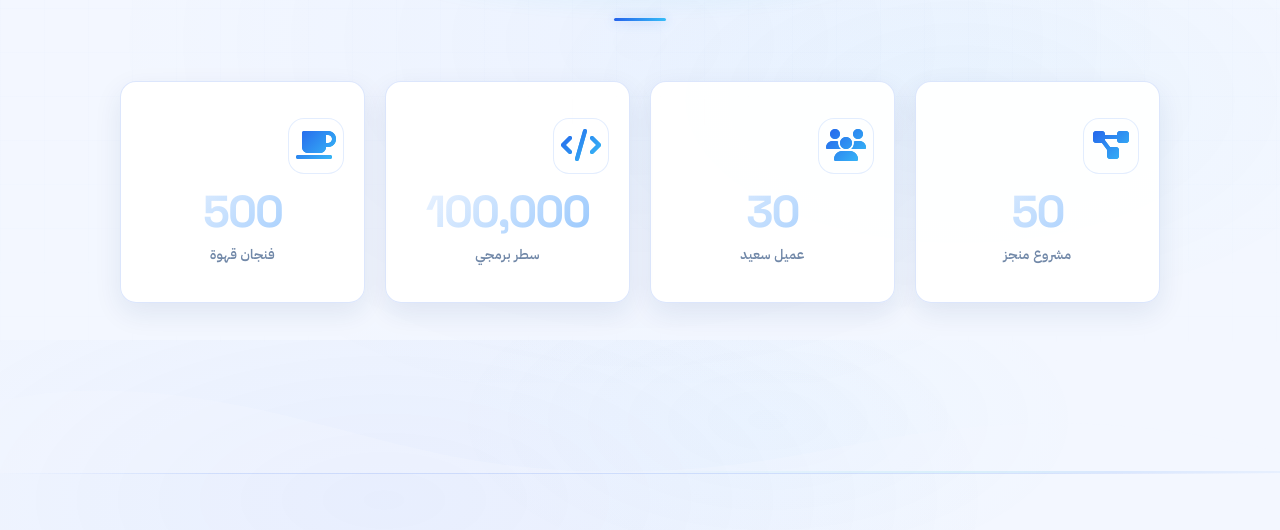
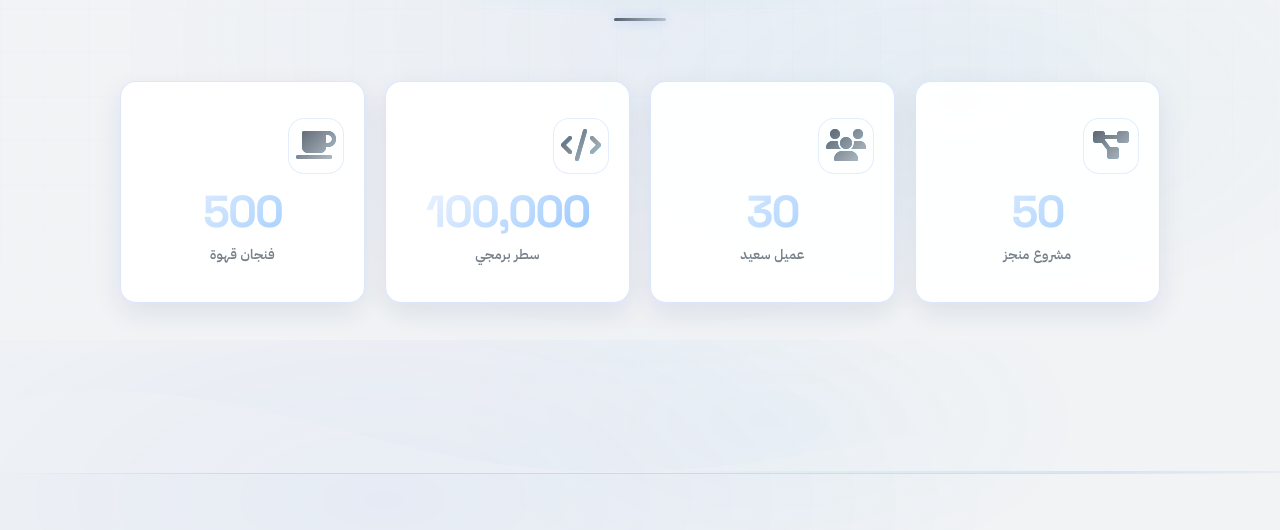
Before and after one commit to husseinabbasrashid/husseinabbasrashid.github.io, a plain HTML site: page index.html in a window 1280 px wide. Shown: the part 1260-1790 px from the top of the page. Drawn offline with nearby package versions, Linux system fonts and the light colour scheme; animation ran at ten frames a second.

Commit message:
Apply Orbit identity to index.html

```diff
--- a/index.html
+++ b/index.html
@@ -12,7 +12,7 @@
     <meta name="author" content="Hussein Abbas" />
     <meta name="language" content="ar" />
     <meta name="robots" content="index, follow" />
-    <meta name="theme-color" content="#050505" />
+    <meta name="theme-color" content="#141414" />
 
     <!-- Open Graph for Social Sharing -->
     <meta property="og:type" content="website" />
@@ -52,6 +52,7 @@
     <link href="https://unpkg.com/aos@2.3.1/dist/aos.css" rel="stylesheet">
 
     <link rel="stylesheet" href="styles.css">
+    <link rel="stylesheet" href="brand-theme.css?v=1">
 </head>
 
 <body>
```
